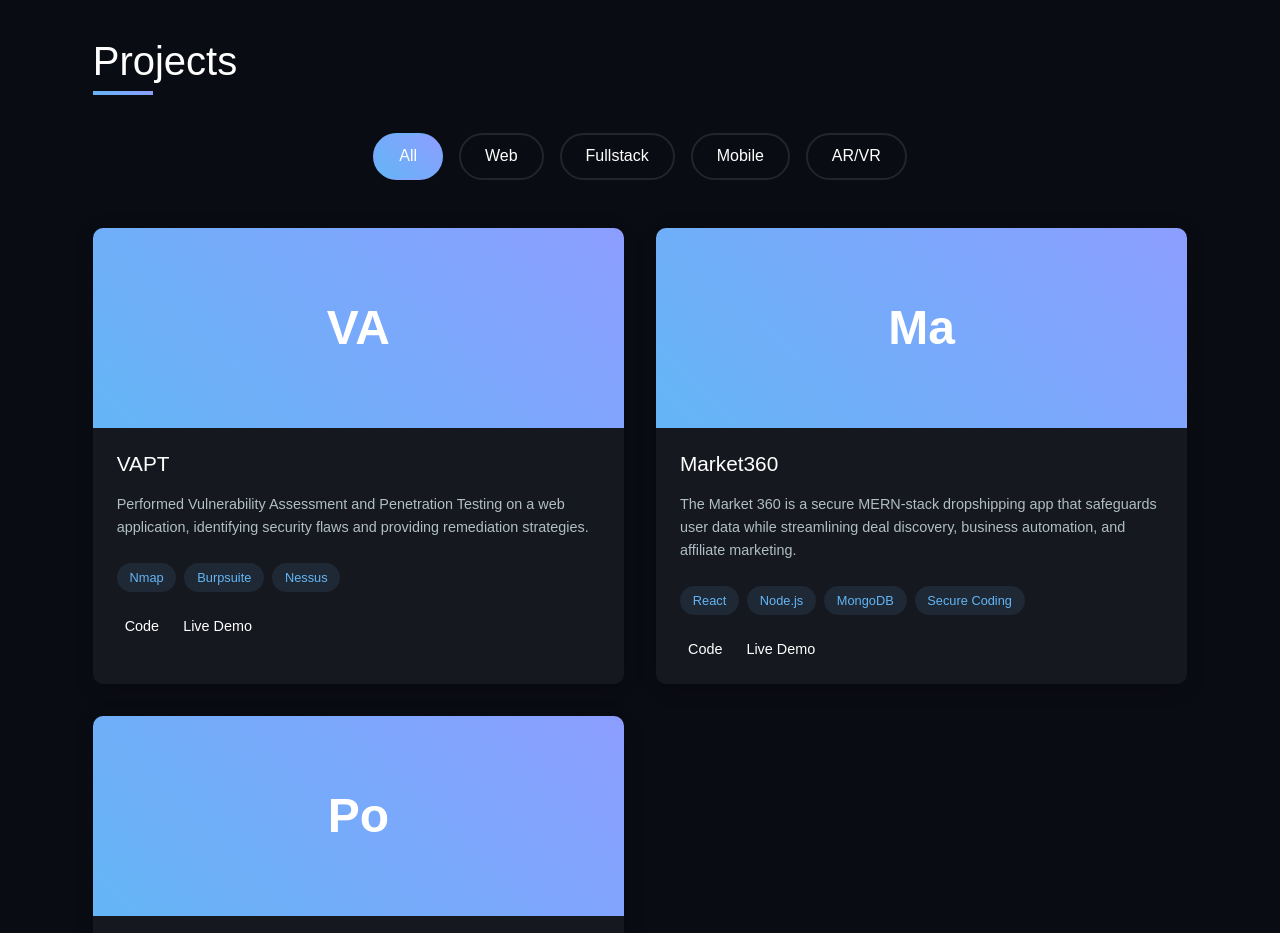
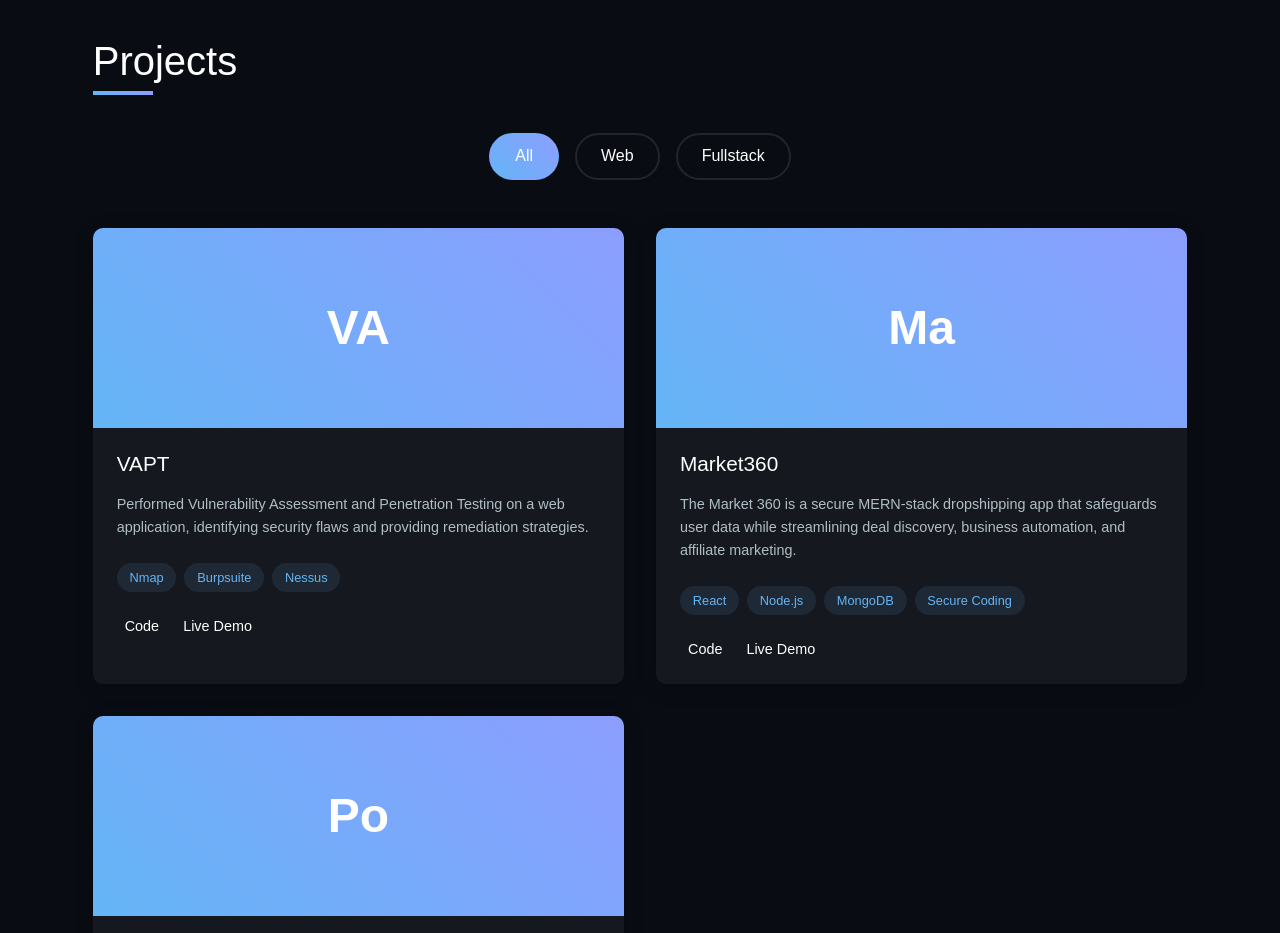
Before and after one commit to Sanatan07/SanatanBramhane, a React (Create React App) app: page / in a window 1280 px wide. Shown: the part 1920-2853 px from the top of the page. Built offline with nearby package versions, Linux system fonts and the light colour scheme.

Commit message:
Update Projects.jsx

```diff
--- a/src/components/Projects.jsx
+++ b/src/components/Projects.jsx
@@ -83,18 +83,6 @@ const Projects = () => {
         >
           Fullstack
         </button>
-        <button
-          className={filter === 'mobile' ? 'active' : ''}
-          onClick={() => setFilter('mobile')}
-        >
-          Mobile
-        </button>
-        <button
-          className={filter === 'ar' ? 'active' : ''}
-          onClick={() => setFilter('ar')}
-        >
-          AR/VR
-        </button>
       </div>
 
       <div className="projects-grid">
```
